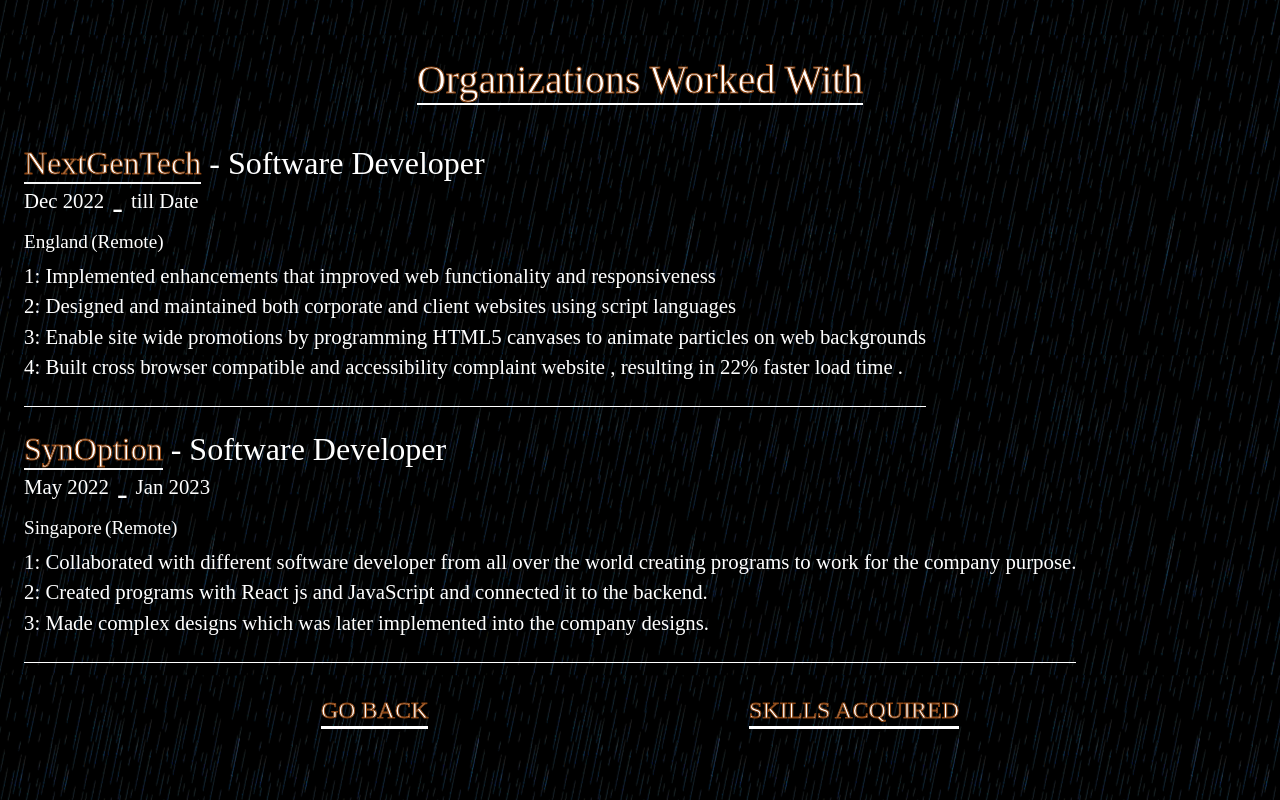
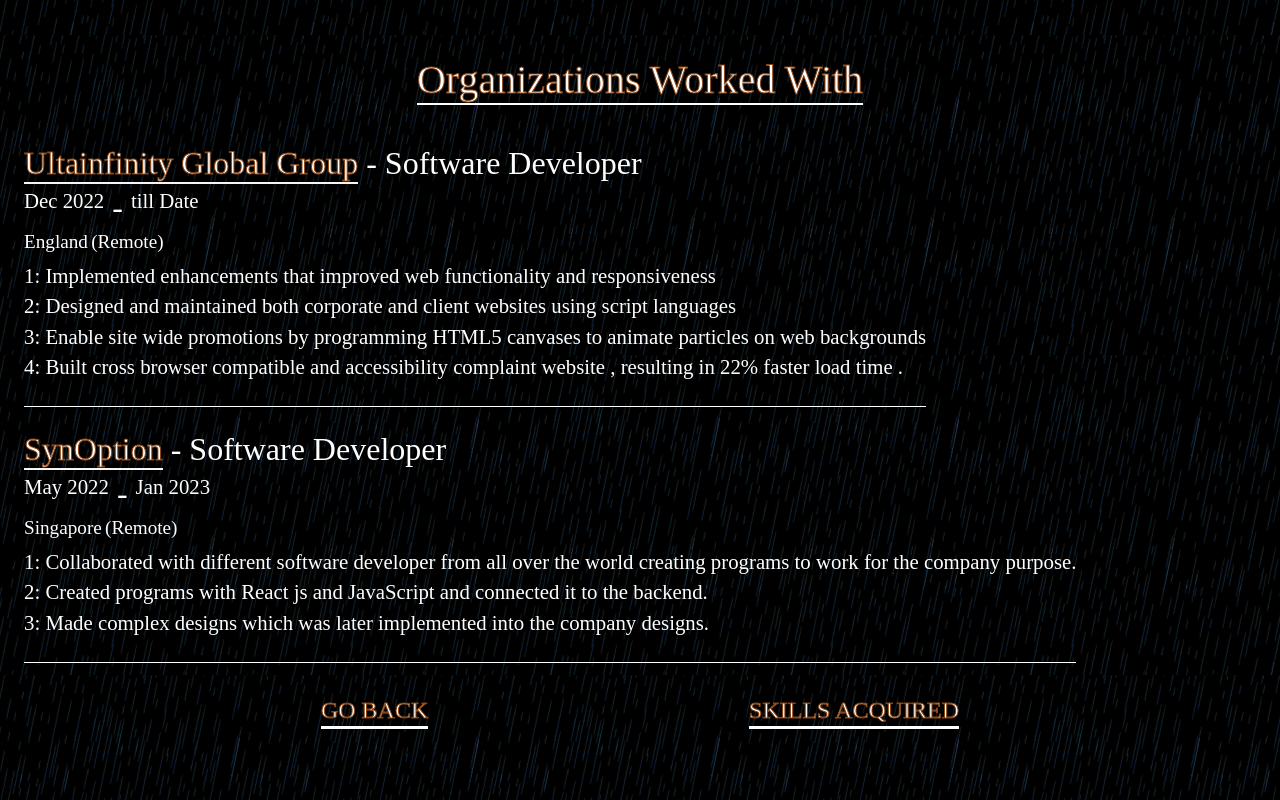
Before and after one commit to AkintanSeyi/Portfolio-Website, a React (Create React App) app: page /experience in a window 1280 px wide. Built offline with nearby package versions, Linux system fonts and the light colour scheme.

Commit message:
Portfolio

```diff
--- a/src/components/Profile/Components/About/organizations.js
+++ b/src/components/Profile/Components/About/organizations.js
@@ -3,7 +3,7 @@
 
    {
 
-      companyName : "NextGenTech",
+      companyName : "Ultainfinity Global Group",
       Position : "Software Developer",
       companyLocation : "England",
       type : "Remote",
```
